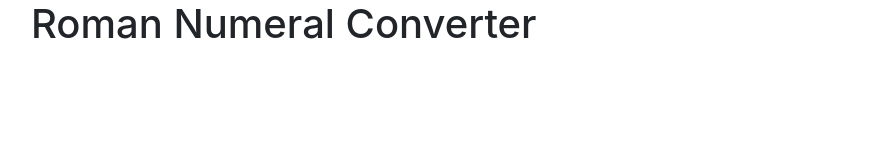
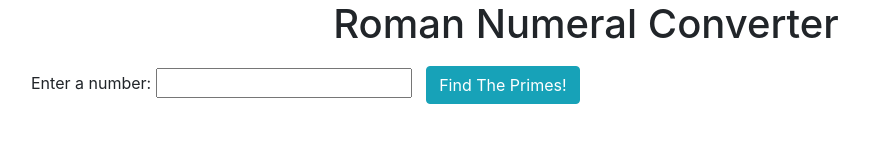
Before and after one commit to jpremmel/roman-numerals, a plain HTML site: page index.html in a window 1280 px wide. Shown: the whole page, without its empty margins (54-923 px from the left). Drawn offline with Linux system fonts and the light colour scheme.

Commit message:
Add initial html and specs in README.

```diff
--- a/css/styles.css
+++ b/css/styles.css
@@ -0,0 +1,7 @@
+.btn {
+  margin: 10px;
+}
+
+h1 {
+  text-align: center;
+}
--- a/index.html
+++ b/index.html
@@ -10,6 +10,12 @@
   <body>
     <div class="container">
       <h1>Roman Numeral Converter</h1>
+      <form id="input">
+        <label for="number-input">Enter a number:</label>
+        <input type="number" id="number-input">
+        <button type="submit" class="btn btn-info">Find The Primes!</button>
+      </form>
+      <div id="output"></div>
     </div>
   </body>
 </html>
```
Also changed, not shown: 1 other file.
